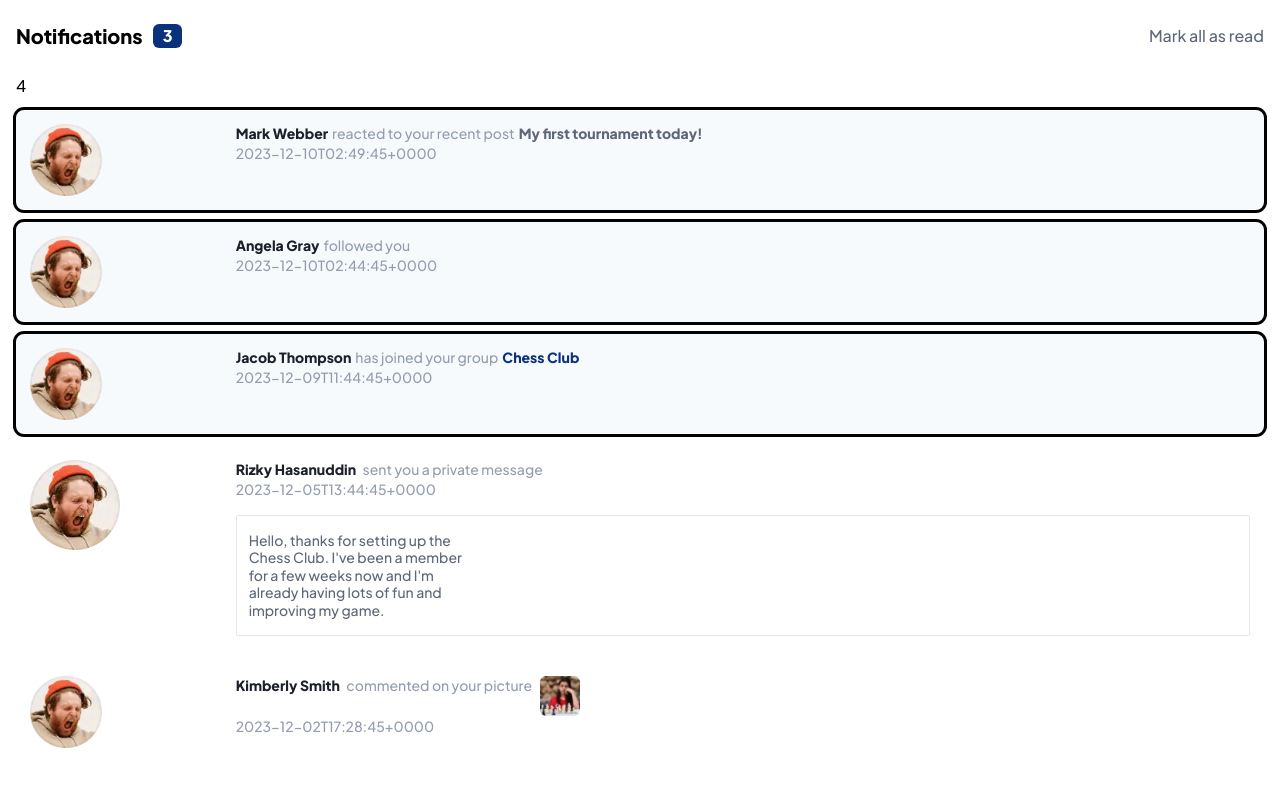
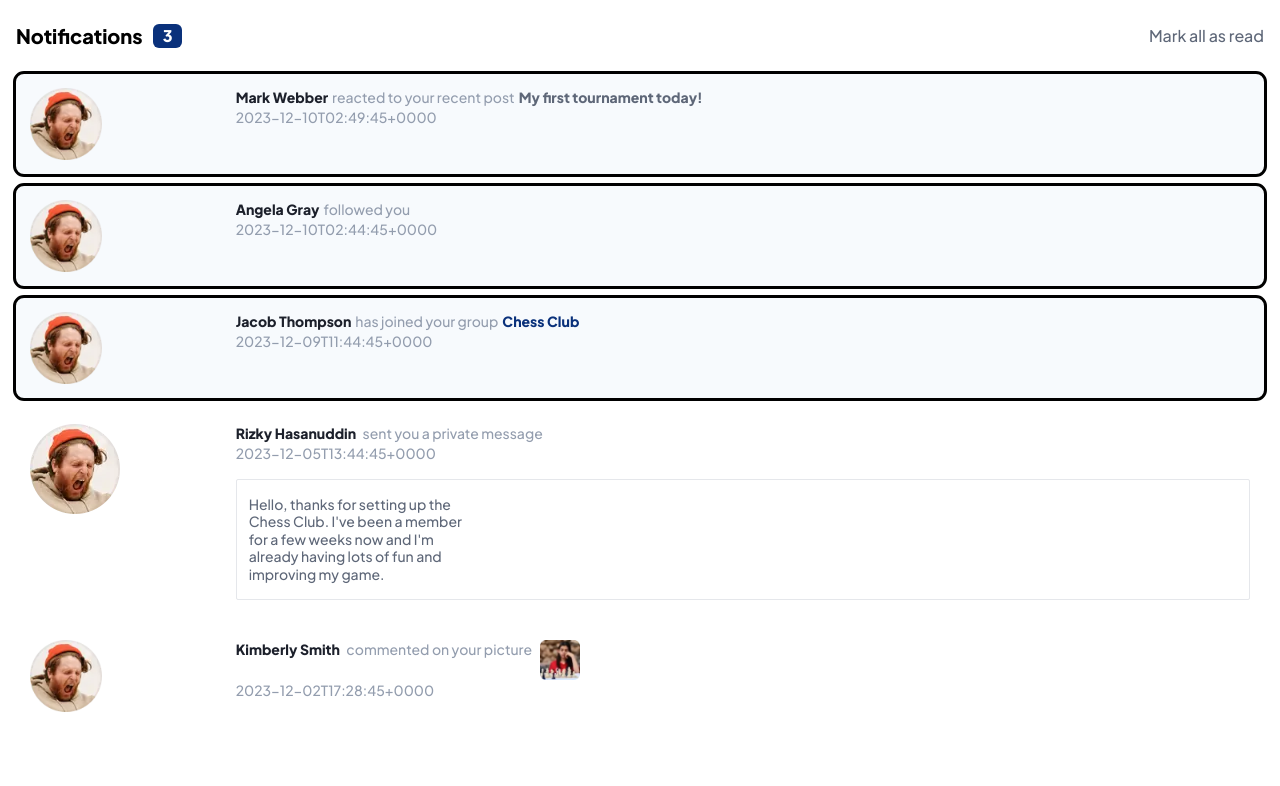
Before and after one commit to atmahana/notification-page-fem, a React (Vite) app: page / in a window 1280 px wide. Shown: the top 786 px of the page. Built offline with nearby package versions, Linux system fonts and the light colour scheme.

Commit message:
chore: cleanup

```diff
--- a/src/App.tsx
+++ b/src/App.tsx
@@ -6,14 +6,11 @@ import {
 
 function App() {
   const { state } = useNotification();
-  // Why using state producing infinite rerender???????
-  // const [activeNotificationCount, setActiveNotificationCount] = useState(0);
 
   let activeNotificationCount = 0;
 
   state.notifications.forEach((notification) => {
     if (notification.hasRead === false) {
-      // setActiveNotificationCount((value) => value + 1);
       activeNotificationCount++
     }
   });
--- a/src/components/Notifications/NotificationList.tsx
+++ b/src/components/Notifications/NotificationList.tsx
@@ -1,4 +1,4 @@
-import { FC, useContext, useEffect, useState } from "react";
+import { FC, useEffect } from "react";
 import NotificationItem from "./NotificationItem";
 import data from "../../data.json";
 import {
@@ -7,16 +7,7 @@ import {
   useNotification,
 } from "../../hooks/NotificationContext";
 
-interface NotificationListProps {}
-
-let count = 0;
-
-const NotificationList: FC<NotificationListProps> = () => {
-  count++;
-  // const [notificationsList, setNotificationsList] = useState<
-  //   Record<string, unknown>[]
-  // >(data.notifications);
-
+const NotificationList: FC = () => {
   const { state, dispatch } = useNotification();
 
   const notificationsList = state.notifications;
@@ -37,7 +28,6 @@ const NotificationList: FC<NotificationListProps> = () => {
 
   return (
     <ul className="grid gap-3">
-      <li>{count}</li>
       {notificationsList.map((notification: any, index) => (
         <NotificationItem
           key={index}
```
